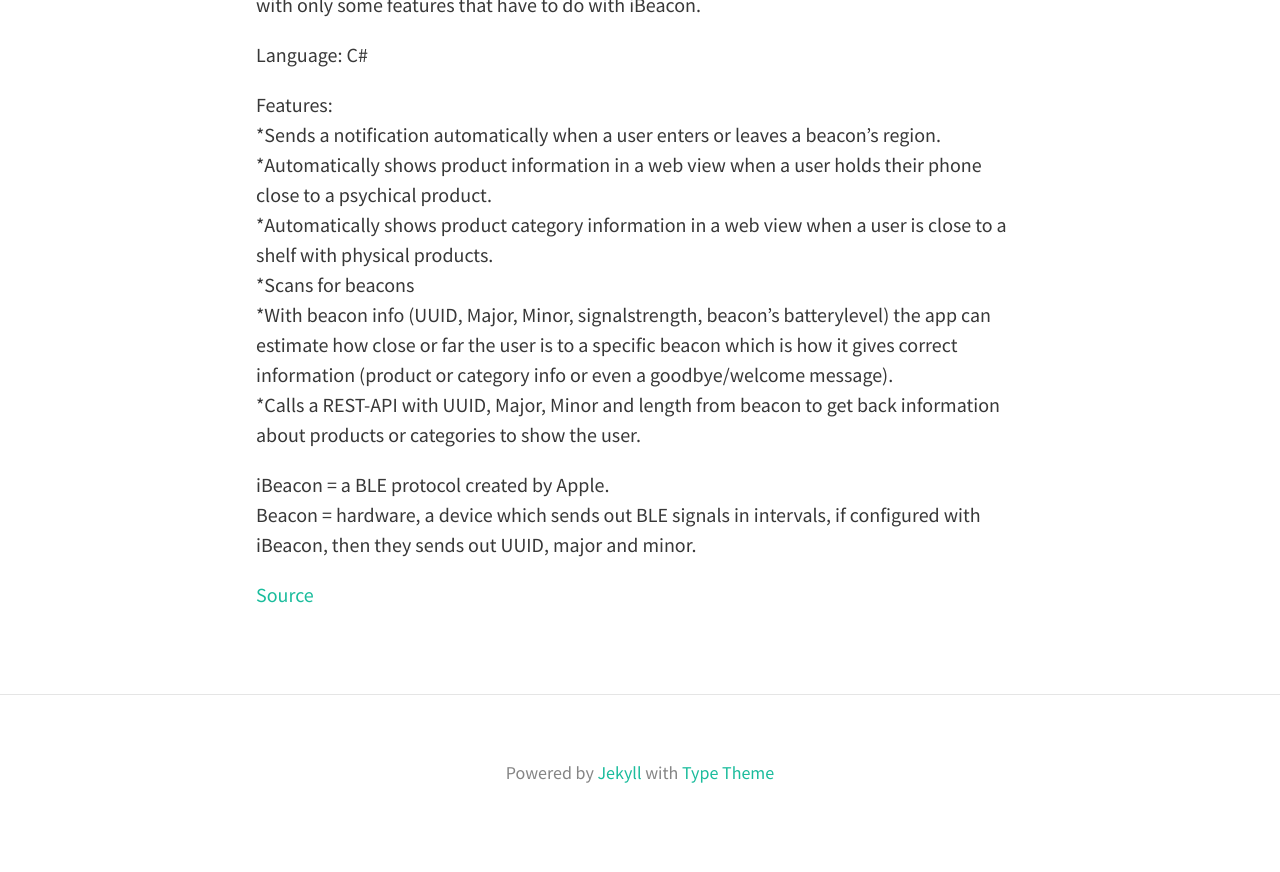
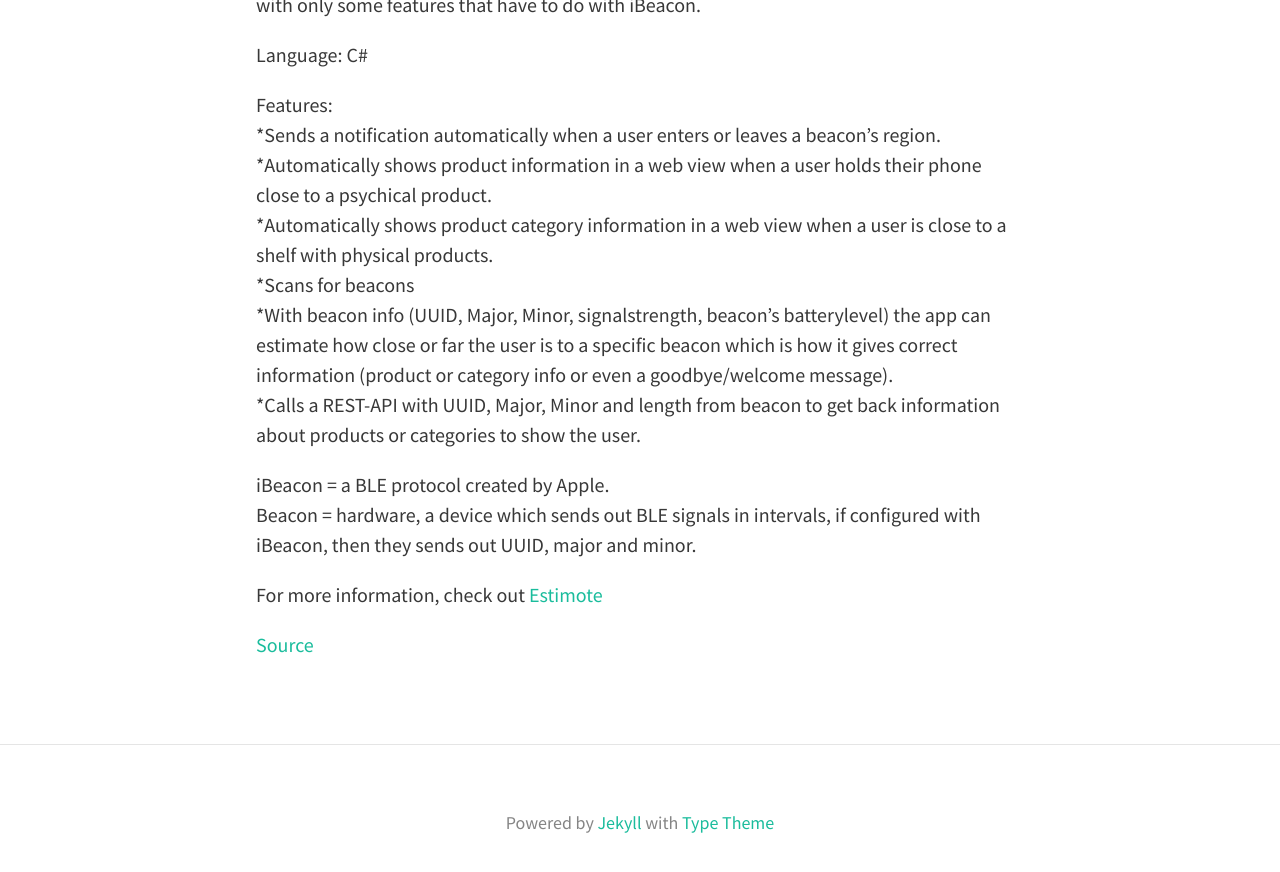
Before and after one commit to axelnyberg/axelnyberg.github.io, a Jekyll site: the page built from _posts/2016-04-30-ios-android-ibeacon-retail-apps.md, in a window 1280 px wide and 900 px high, scrolled down 1227 px. Shown: the top 872 px of the window. Built offline with Jekyll 4.4.1, drawn with Linux system fonts in a browser that asks for light colours; nearby versions of some CDN libraries; before the commit the page ends 2077 px from its top, so only the background shows below that.

Commit message:
Update 2016-04-30-ios-android-ibeacon-retail-apps.md

```diff
--- a/_posts/2016-04-30-ios-android-ibeacon-retail-apps.md
+++ b/_posts/2016-04-30-ios-android-ibeacon-retail-apps.md
@@ -22,5 +22,7 @@ Features:<br>
 iBeacon = a BLE protocol created by Apple.<br>
 Beacon = hardware, a device which sends out BLE signals in intervals, if configured with iBeacon, then they sends out UUID, major and minor.
 
+For more information, check out [Estimote](http://estimote.com/)
+
 
 [Source](https://github.com/axelnyberg/iBeaconRetail)
```
